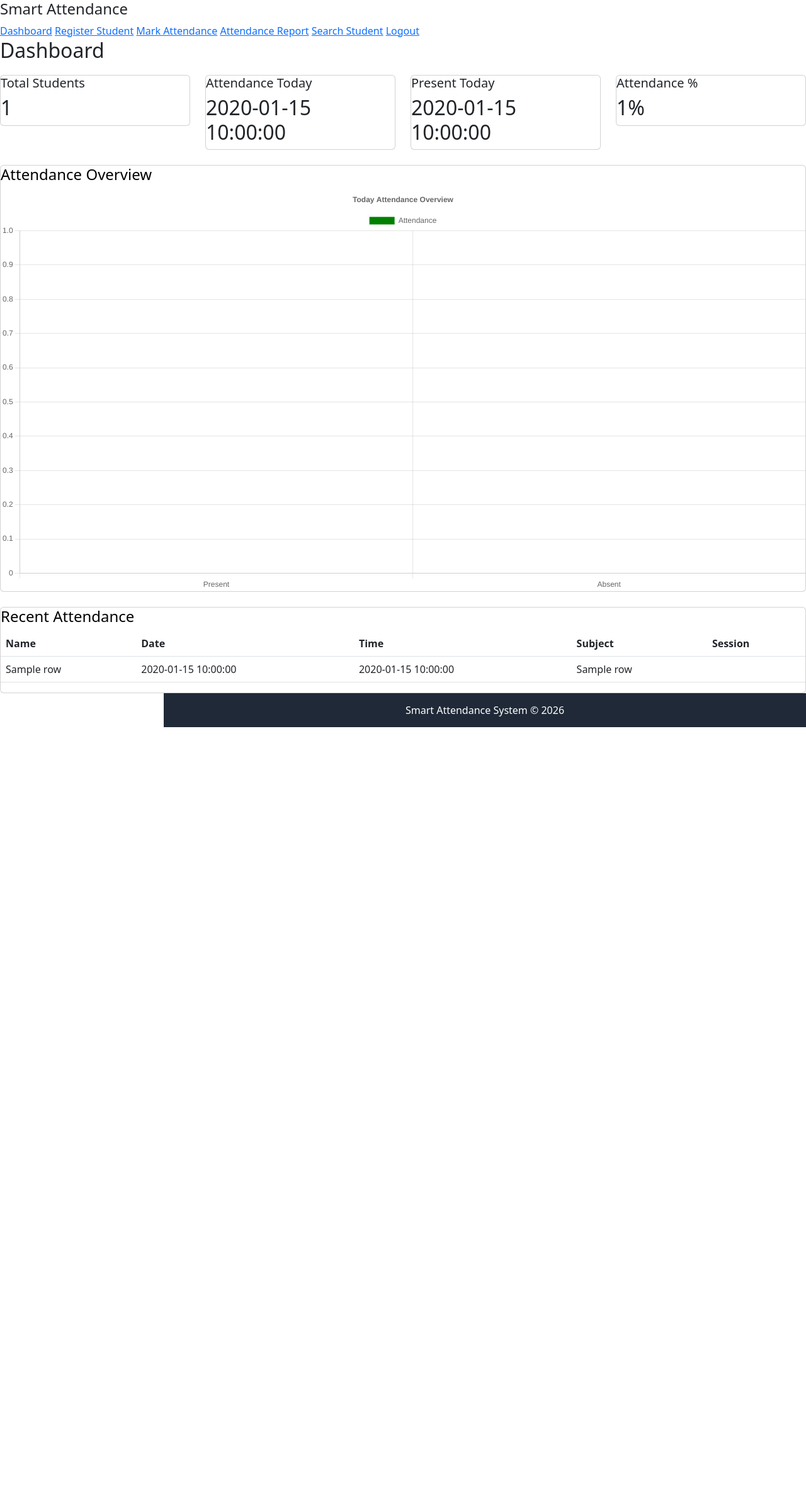
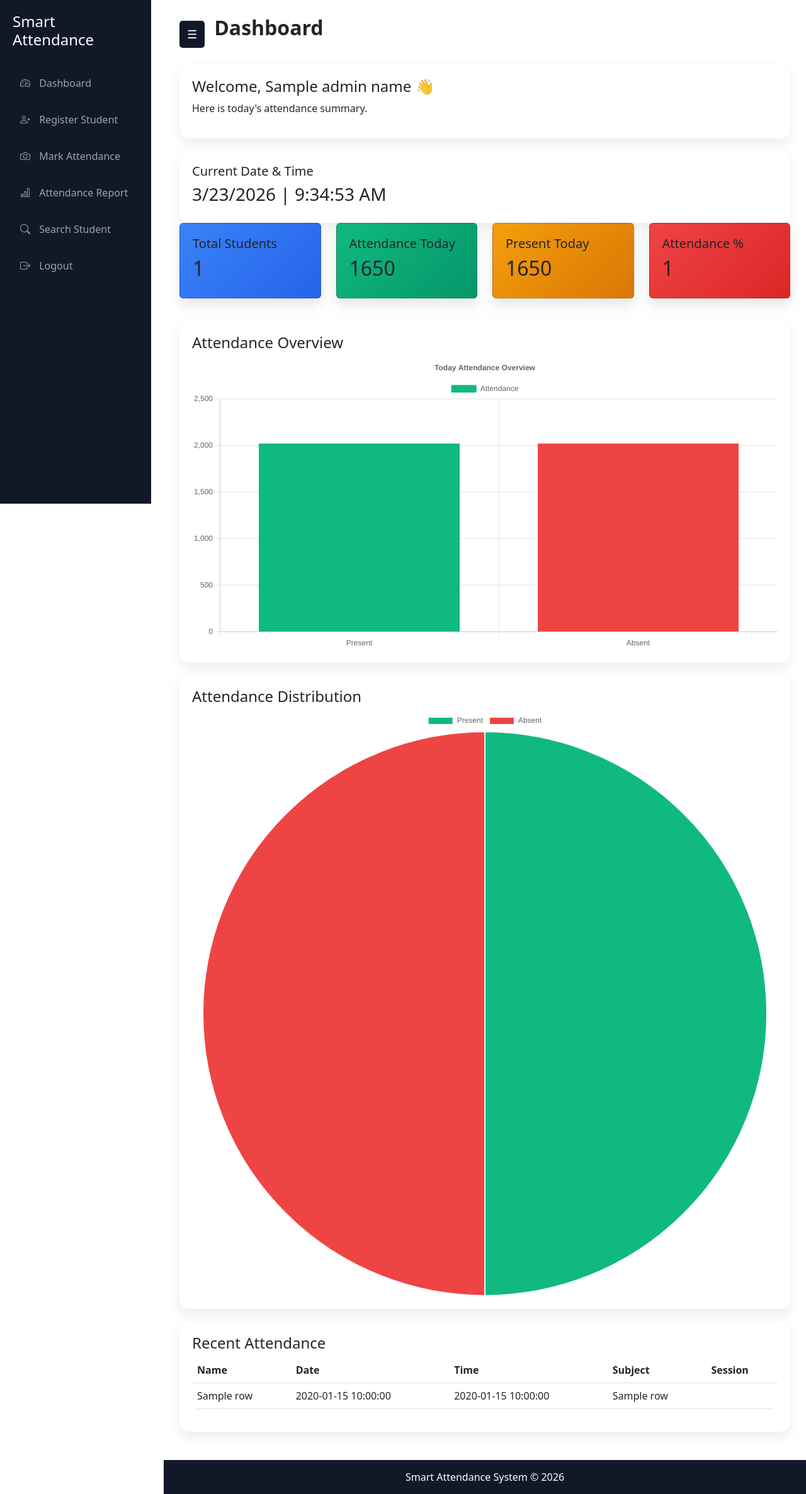
Before and after one commit to yashsb-07/Smart-Attendance-System, a Flask app: template templates/dashboard.html in a window 1280 px wide. Shown: the whole page at 63% size. Before the commit the page ends 1155 px from the top, so only its background shows below. Run offline with Flask 3, Linux system fonts and the light colour scheme; the template is opened without the code that fills it: most values are stand-ins (such as "Sample title", 1, 10 or a date in 2020).

Commit message:
Added toggle button, collapsive bar feature, clock, welcome card, animated counters, pie chart

```diff
--- a/static/css/style.css
+++ b/static/css/style.css
@@ -112,3 +112,201 @@
         max-width: 420px;
     }
 }
+
+/* ================= DASHBOARD ================= */
+
+/* Sidebar */
+.sidebar {
+    width: 240px;
+    height: 100vh;
+    background: #111827;
+    color: white;
+    position: fixed;
+    padding: 20px;
+    transition: 0.3s;
+}
+
+.sidebar i {
+    margin-right: 10px;
+}
+
+.sidebar h4 {
+    margin-bottom: 30px;
+}
+
+.sidebar a {
+    display: block;
+    color: #9ca3af;
+    padding: 12px;
+    text-decoration: none;
+    border-radius: 8px;
+    margin-bottom: 10px;
+    transition: 0.3s;
+}
+
+/* Collapsed Sidebar */
+.sidebar.collapsed {
+    width: 70px;
+}
+
+.sidebar.collapsed a {
+    font-size: 0;
+}
+
+.sidebar.collapsed h4 {
+    font-size: 0;
+}
+
+.sidebar.collapsed i {
+    font-size: 20px;
+}
+
+.content.collapsed {
+    margin-left: 90px;
+}
+
+.footer.collapsed {
+    margin-left: 90px;
+}
+
+/* Sidebar hover */
+.sidebar a:hover {
+    background: #1f2937;
+    color: white;
+    transform: translateX(5px);
+}
+
+/* Content */
+.content {
+    margin-left: 260px;
+    padding: 25px;
+    transition: 0.3s;
+}
+
+/* Cards */
+.card {
+    border: none;
+    border-radius: 15px;
+    padding: 20px;
+    color: white;
+    transition: 0.3s;
+    box-shadow: 0 10px 20px rgba(0,0,0,0.1);
+}
+
+/* Card hover animation */
+.card:hover {
+    transform: translateY(-8px) scale(1.02);
+    box-shadow: 0 20px 30px rgba(0,0,0,0.2);
+}
+
+/* Card Colors */
+.card-blue {
+    background: linear-gradient(135deg, #3b82f6, #2563eb);
+}
+.card-green {
+    background: linear-gradient(135deg, #10b981, #059669);
+}
+.card-orange {
+    background: linear-gradient(135deg, #f59e0b, #d97706);
+}
+.card-red {
+    background: linear-gradient(135deg, #ef4444, #dc2626);
+}
+
+/* White container (chart + table) */
+.white-card {
+    background: white;
+    border-radius: 15px;
+    padding: 20px;
+    margin-top: 20px;
+    box-shadow: 0 8px 20px rgba(0,0,0,0.08);
+    transition: 0.3s;
+}
+
+.white-card:hover {
+    box-shadow: 0 12px 25px rgba(0,0,0,0.15);
+}
+
+/* Table */
+.table {
+    background: white;
+    border-radius: 10px;
+    overflow: hidden;
+}
+
+.table th {
+    background: #f3f4f6;
+}
+
+/* Footer */
+.footer {
+    margin-left: 260px;
+    padding: 15px;
+    background: #111827;
+    color: white;
+    text-align: center;
+    margin-top: 20px;
+}
+
+/* Page title */
+.page-title {
+    font-weight: 600;
+    margin-bottom: 20px;
+}
+
+/* ================= RESPONSIVE ================= */
+
+/* Tablet */
+@media (max-width: 992px) {
+    .sidebar {
+        width: 200px;
+    }
+
+    .content {
+        margin-left: 210px;
+    }
+
+    .footer {
+        margin-left: 210px;
+    }
+}
+
+/* Mobile */
+@media (max-width: 768px) {
+    .sidebar {
+        position: relative;
+        width: 100%;
+        height: auto;
+    }
+
+    .content {
+        margin-left: 0;
+    }
+
+    .footer {
+        margin-left: 0;
+    }
+}
+
+/* Top bar */
+.top-bar {
+    display: flex;
+    align-items: center;
+    margin-bottom: 20px;
+}
+
+/* Toggle button */
+.toggle-btn {
+    background: #111827;
+    color: white;
+    border: none;
+    padding: 8px 12px;
+    font-size: 18px;
+    border-radius: 5px;
+    margin-right: 15px;
+    transition: 0.3s;
+}
+
+.toggle-btn:hover {
+    background: #374151;
+}
--- a/templates/dashboard.html
+++ b/templates/dashboard.html
@@ -7,98 +7,86 @@
 
     <!-- Bootstrap -->
     <link href="https://cdn.jsdelivr.net/npm/bootstrap@5.3.0/dist/css/bootstrap.min.css" rel="stylesheet">
+    <link rel="stylesheet" href="https://cdn.jsdelivr.net/npm/bootstrap-icons@1.10.5/font/bootstrap-icons.css">
 
     <!-- Chart.js -->
     <script src="https://cdn.jsdelivr.net/npm/chart.js"></script>
     <meta name="viewport" content="width=device-width, initial-scale=1">
-
-    <!-- <style>
-        body {
-            display: flex;
-        }
-
-        .sidebar {
-            width: 240px;
-            height: 100vh;
-            background: #1f2937;
-        }
-
-        .sidebar a {
-            display: block;
-            color: #cbd5e1;
-            padding: 10px;
-            text-decoration: none;
-            border-radius: 5px;
-        }
-
-        .sidebar a:hover {
-            background: #374151;
-            color: white;
-        }
-
-        .content {
-            flex: 1;
-            padding: 20px;
-        }
-        .card {
-            margin-bottom: 20px;
-        }
-    </style> -->
-
 </head>
 
 <body>
 
 <div class="sidebar">
     <h4>Smart Attendance</h4>
-    <a href="/dashboard">Dashboard</a>
-    <a href="/register_student">Register Student</a>
-    <a href="/mark_attendance">Mark Attendance</a>
-    <a href="/attendance_report">Attendance Report</a>
-    <a href="/search_student">Search Student</a>
-    <a href="/logout">Logout</a>
+
+    <a href="/dashboard"><i class="bi bi-speedometer2"></i> Dashboard</a>
+    <a href="/register_student"><i class="bi bi-person-plus"></i> Register Student</a>
+    <a href="/mark_attendance"><i class="bi bi-camera"></i> Mark Attendance</a>
+    <a href="/attendance_report"><i class="bi bi-bar-chart"></i> Attendance Report</a>
+    <a href="/search_student"><i class="bi bi-search"></i> Search Student</a>
+    <a href="/logout"><i class="bi bi-box-arrow-right"></i> Logout</a>
 </div>
 
 <div class="content">
 
-    <h2 style="margin-bottom: 20px;">Dashboard</h2>
+    <div class="top-bar">
+        <button class="toggle-btn" onclick="toggleSidebar()">☰</button>
+        <h2 class="page-title">Dashboard</h2>
+    </div>
+
+    <div class="white-card">
+        <h4>Welcome, {{ admin_name }} 👋</h4>
+        <p>Here is today's attendance summary.</p>
+    </div>
+
+    <div class="white-card">
+        <h5>Current Date & Time</h5>
+        <h3 id="clock"></h3>
+    </div>
 
     <div class="row">
-        <div class="col-md-3">
+        <div class="col-md-3 col-sm-6 mb-3">
             <div class="card card-blue">
                 <h5>Total Students</h5>
-                <h2>{{ total_students }}</h2>
+                <h2 id="totalStudents">0</h2>
             </div>
         </div>
 
-        <div class="col-md-3">
+        <div class="col-md-3 col-sm-6 mb-3">
             <div class="card card-green">
                 <h5>Attendance Today</h5>
-                <h2>{{ attendance_today }}</h2>
+                <h2 id="attendanceToday">0</h2>
             </div>
         </div>
 
-        <div class="col-md-3">
+        <div class="col-md-3 col-sm-6 mb-3">
             <div class="card card-orange">
                 <h5>Present Today</h5>
-                <h2>{{ present_today }}</h2>
+                <h2 id="presentToday">0</h2>
             </div>
         </div>
 
-        <div class="col-md-3">
+        <div class="col-md-3 col-sm-6 mb-3">
             <div class="card card-red">
                 <h5>Attendance %</h5>
-                <h2>{{ attendance_percentage }}%</h2>
+                <h2 id="attendancePercent">0</h2>
             </div>
         </div>
     </div>
 
-    <div class="card mt-4" style="background:white; color:black;">
+    <!-- Chart -->
+    <div class="white-card">
         <h4>Attendance Overview</h4>
         <canvas id="attendanceChart"></canvas>
     </div>
 
-    <div class="card mt-4" style="background:white; color:black;">
+    <div class="white-card">
+        <h4>Attendance Distribution</h4>
+        <canvas id="pieChart"></canvas>
+    </div>
+
+    <!-- Table -->
+    <div class="white-card">
         <h4>Recent Attendance</h4>
         <table class="table">
             <tr>
@@ -123,11 +111,13 @@
 
 </div>
 
+<!-- Chart Script -->
 <script>
+    // ================= Bar CHART =================
     const ctx = document.getElementById('attendanceChart').getContext('2d');
 
-    const present = Number("{{ present_today }}");
-    const absent = Number("{{ absent_today }}");
+    const present = parseInt("{{ present_today }}");
+    const absent = parseInt("{{ absent_today }}");
 
     new Chart(ctx, {
         type: 'bar',
@@ -136,7 +126,7 @@
             datasets: [{
                 label: 'Attendance',
                 data: [present, absent],
-                backgroundColor: ['green', 'red']
+                backgroundColor: ['#10b981', '#ef4444']
             }]
         },
         options: {
@@ -148,9 +138,73 @@
             }
         }
     });
+
+    // ================= PIE CHART =================
+    const pieCtx = document.getElementById('pieChart').getContext('2d');
+
+    new Chart(pieCtx, {
+        type: 'pie',
+        data: {
+            labels: ['Present', 'Absent'],
+            datasets: [{
+                data: [present, absent],
+                backgroundColor: ['#10b981', '#ef4444']
+            }]
+        }
+    });
+
+    // ================= LIVE CLOCK =================
+    function updateClock() {
+        const now = new Date();
+        const date = now.toLocaleDateString();
+        const time = now.toLocaleTimeString();
+        document.getElementById("clock").innerHTML = date + " | " + time;
+    }
+    setInterval(updateClock, 1000);
+    updateClock();
+
+    // ================= ANIMATED COUNTERS =================
+    function animateValue(id, start, end, duration) {
+        if (end == 0) {
+            document.getElementById(id).innerHTML = 0;
+            return;
+        }
+
+        let range = end - start;
+        let current = start;
+        let increment = end > start ? 1 : -1;
+        let stepTime = Math.abs(Math.floor(duration / range));
+        let obj = document.getElementById(id);
+
+        let timer = setInterval(function() {
+            current += increment;
+            obj.innerHTML = current;
+            if (current == end) {
+                clearInterval(timer);
+            }
+        }, stepTime);
+    }
+
+    const totalStudents = parseInt("{{ total_students }}");
+    const attendanceToday = parseInt("{{ attendance_today }}");
+    const presentToday = parseInt("{{ present_today }}");
+    const attendancePercent = parseInt("{{ attendance_percentage }}");
+
+    animateValue("totalStudents", 0, totalStudents, 1000);
+    animateValue("attendanceToday", 0, attendanceToday, 1000);
+    animateValue("presentToday", 0, presentToday, 1000);
+    animateValue("attendancePercent", 0, attendancePercent, 1000);
+
+    // ================= SIDEBAR TOGGLE =================
+    function toggleSidebar() {
+        document.querySelector(".sidebar").classList.toggle("collapsed");
+        document.querySelector(".content").classList.toggle("collapsed");
+        document.querySelector(".footer").classList.toggle("collapsed");
+    }
+
 </script>
 
-<footer style="margin-left:260px; padding:15px; background:#1f2937; color:white; text-align:center;">
+<footer class="footer">
     Smart Attendance System © 2026
 </footer>
 
```
Also changed, not shown: routes/auth_routes.py (+6 -6 lines).
